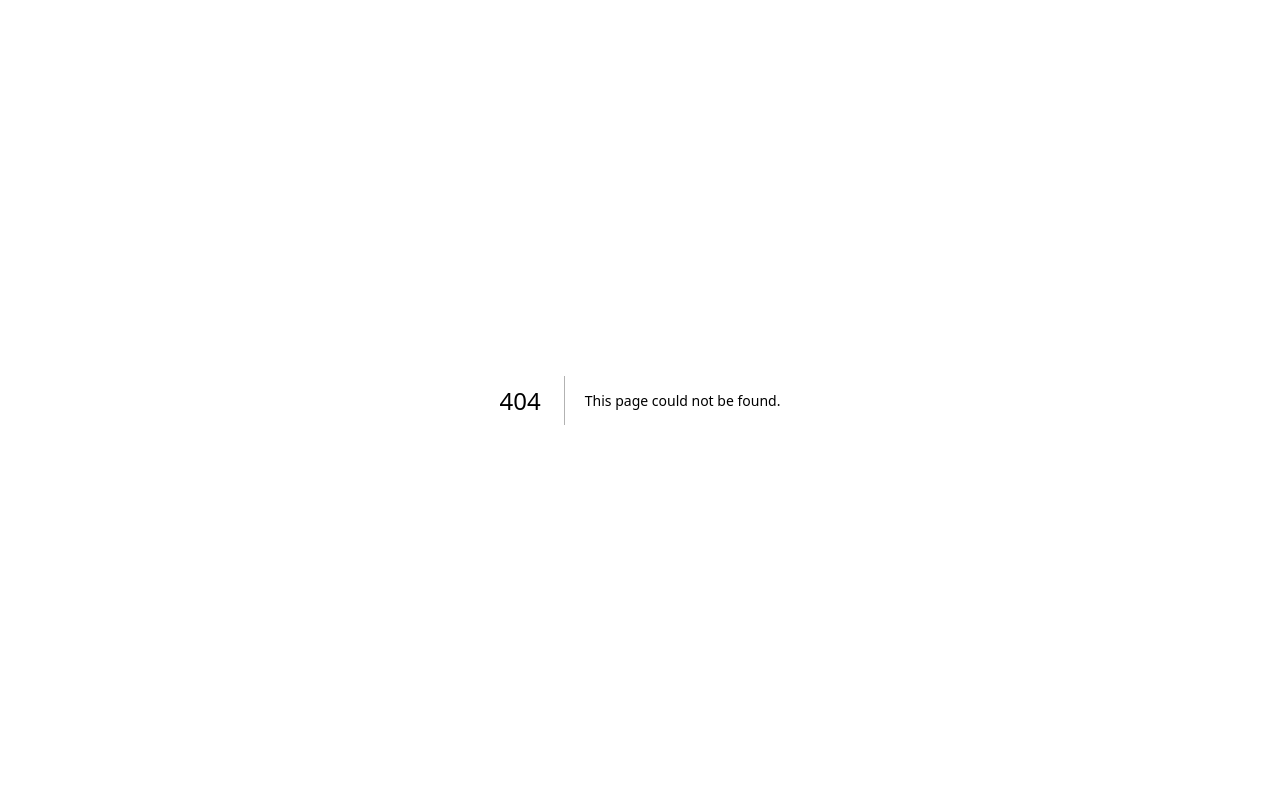
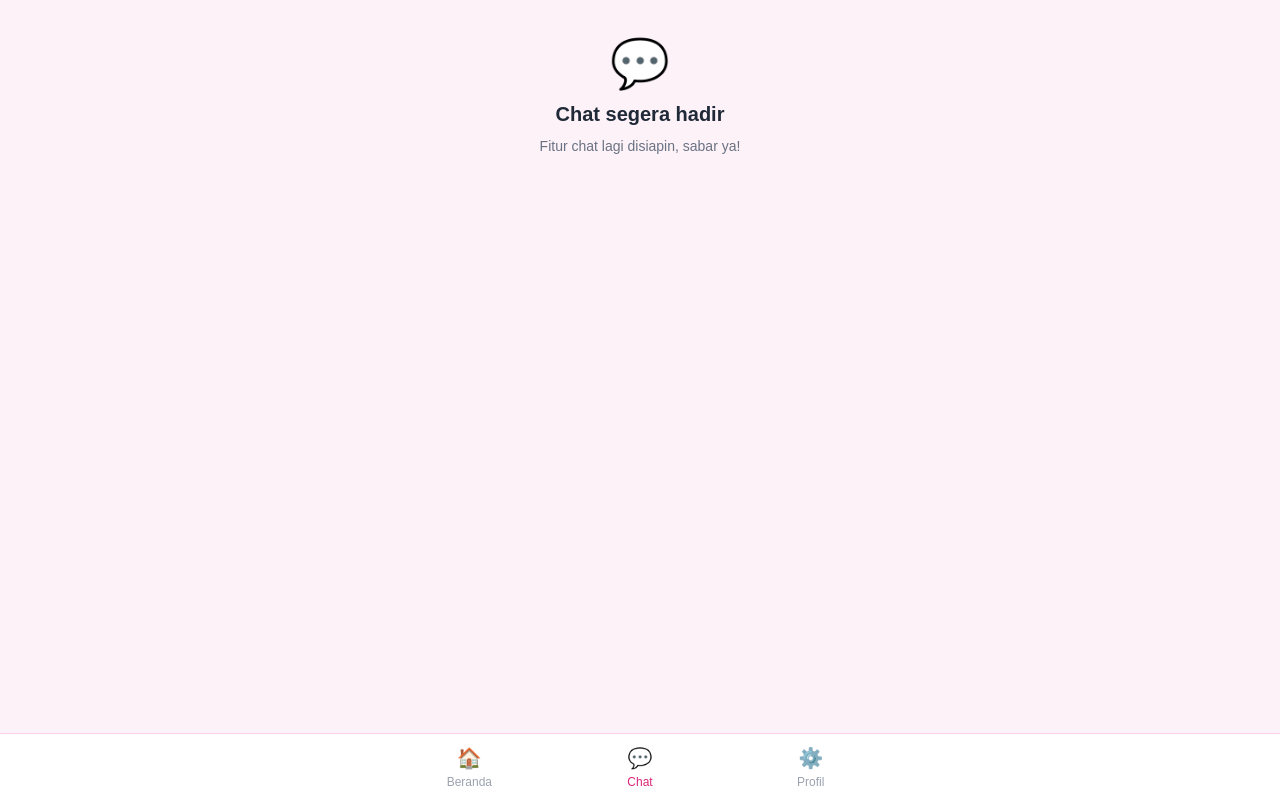
Before and after one commit to naaafil/panggah-stay, a Next.js app: page /dashboard/chat in a window 1280 px wide. Before the commit this address had no page. Built offline with nearby package versions, Linux system fonts and the light colour scheme.

Commit message:
navigasi tab: beranda, chat, profil

```diff
--- /dev/null
+++ b/app/dashboard/chat/page.tsx
@@ -0,0 +1,9 @@
+export default function ChatPage() {
+  return (
+    <div className="mx-auto max-w-lg px-4 py-10 text-center">
+      <p className="text-5xl">💬</p>
+      <h1 className="mt-3 text-xl font-bold">Chat segera hadir</h1>
+      <p className="mt-2 text-sm text-gray-500">Fitur chat lagi disiapin, sabar ya!</p>
+    </div>
+  )
+}
--- /dev/null
+++ b/app/dashboard/layout.tsx
@@ -0,0 +1,42 @@
+'use client'
+
+import Link from 'next/link'
+import { usePathname } from 'next/navigation'
+
+const TABS = [
+  { href: '/dashboard', label: 'Beranda', icon: '🏠' },
+  { href: '/dashboard/chat', label: 'Chat', icon: '💬' },
+  { href: '/dashboard/settings', label: 'Profil', icon: '⚙️' },
+]
+
+export default function DashboardLayout({ children }: { children: React.ReactNode }) {
+  const pathname = usePathname()
+
+  return (
+    <div className="min-h-screen pb-20">
+      {children}
+
+      <nav
+        className="fixed bottom-0 left-0 right-0 z-40 flex justify-center border-t bg-white"
+        style={{ borderColor: 'var(--card-border)' }}
+      >
+        <div className="flex w-full max-w-lg">
+          {TABS.map((tab) => {
+            const active = pathname === tab.href
+            return (
+              <Link
+                key={tab.href}
+                href={tab.href}
+                className="flex flex-1 flex-col items-center gap-0.5 py-2.5 text-xs"
+                style={{ color: active ? 'var(--accent)' : '#9ca3af' }}
+              >
+                <span className="text-xl">{tab.icon}</span>
+                <span className="font-medium">{tab.label}</span>
+              </Link>
+            )
+          })}
+        </div>
+      </nav>
+    </div>
+  )
+}
--- a/app/dashboard/page.tsx
+++ b/app/dashboard/page.tsx
@@ -7,9 +7,6 @@ import StatusCard from './StatusCard'
 import ZonesCard from './ZonesCard'
 import DeviceCard from './DeviceCard'
 import MapCard from './MapCard'
-import NotificationToggle from './NotificationToggle'
-import UnpairButton from './UnpairButton'
-import ThemePicker from './ThemePicker'
 
 export default function DashboardPage() {
   const [name, setName] = useState('')
@@ -124,12 +121,6 @@ export default function DashboardPage() {
     setLocError('')
   }
 
-  async function handleLogout() {
-    stopWatching()
-    await supabase.auth.signOut()
-    router.push('/login')
-  }
-
   if (loading) {
     return (
       <div className="flex min-h-screen items-center justify-center">
@@ -139,41 +130,24 @@ export default function DashboardPage() {
   }
 
   return (
-    <div className="mx-auto max-w-lg space-y-4 px-4 py-5 pb-10">
-      <div className="flex items-start justify-between gap-2">
-        <div>
-          <p className="text-sm text-gray-500">Halo,</p>
-          <h1 className="text-2xl font-bold">{name}</h1>
-        </div>
-        <ThemePicker />
+    <div className="mx-auto max-w-lg space-y-3 px-4 py-5">
+      <div>
+        <p className="text-sm text-gray-500">Halo,</p>
+        <h1 className="text-2xl font-bold">{name}</h1>
       </div>
 
-      <a href="/profile" className="accent-chip inline-block">Ubah foto profil</a>
-
       <MapCard partnerId={partnerId} partnerName={partnerName} />
-
       <StatusCard partnerId={partnerId} partnerName={partnerName} />
       <ZonesCard partnerId={partnerId} partnerName={partnerName} sharingEnabled={sharingEnabled} notificationsEnabled={notificationsEnabled} />
       <DeviceCard partnerId={partnerId} partnerName={partnerName} sharingEnabled={sharingEnabled} />
 
       <div className="card">
         <p className="mb-3 font-semibold">Share lokasi ke dia</p>
-        <button
-          onClick={toggleSharing}
-          className={sharingEnabled ? 'btn-primary' : 'btn-outline'}
-        >
+        <button onClick={toggleSharing} className={sharingEnabled ? 'btn-primary' : 'btn-outline'}>
           {sharingEnabled ? 'ON' : 'OFF'}
         </button>
         {locError && <p className="mt-2 text-sm text-red-500">{locError}</p>}
       </div>
-
-      <NotificationToggle enabled={notificationsEnabled} onChange={setNotificationsEnabled} />
-
-      <UnpairButton />
-
-      <button onClick={handleLogout} className="btn-outline w-full">
-        Logout
-      </button>
     </div>
   )
 }
```
